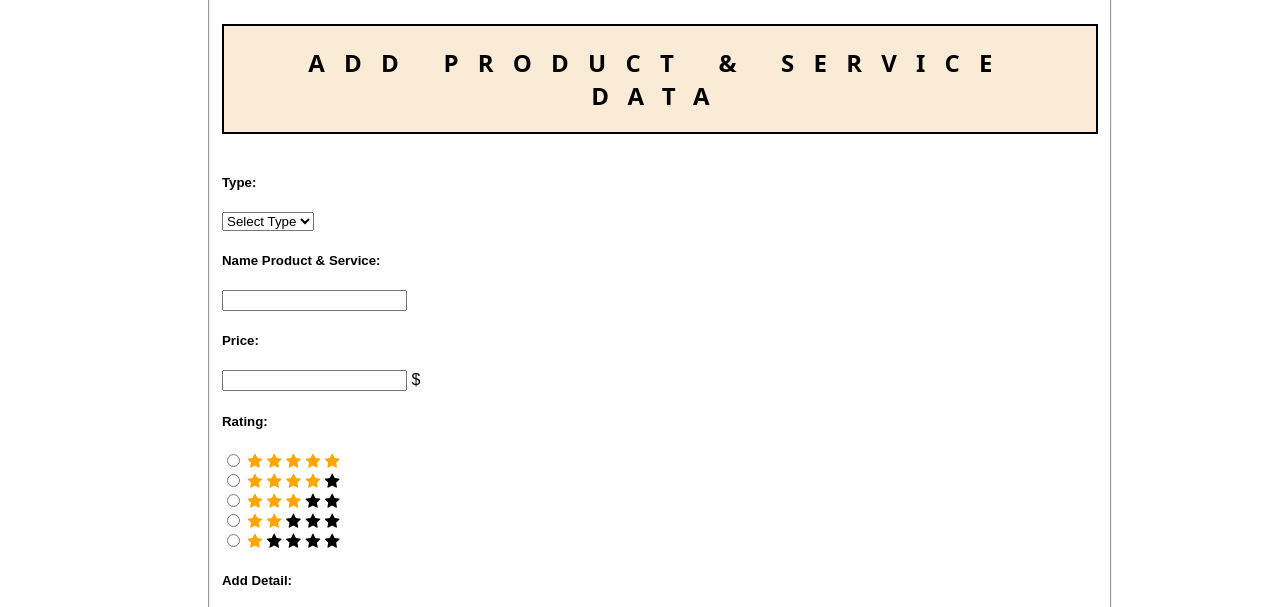
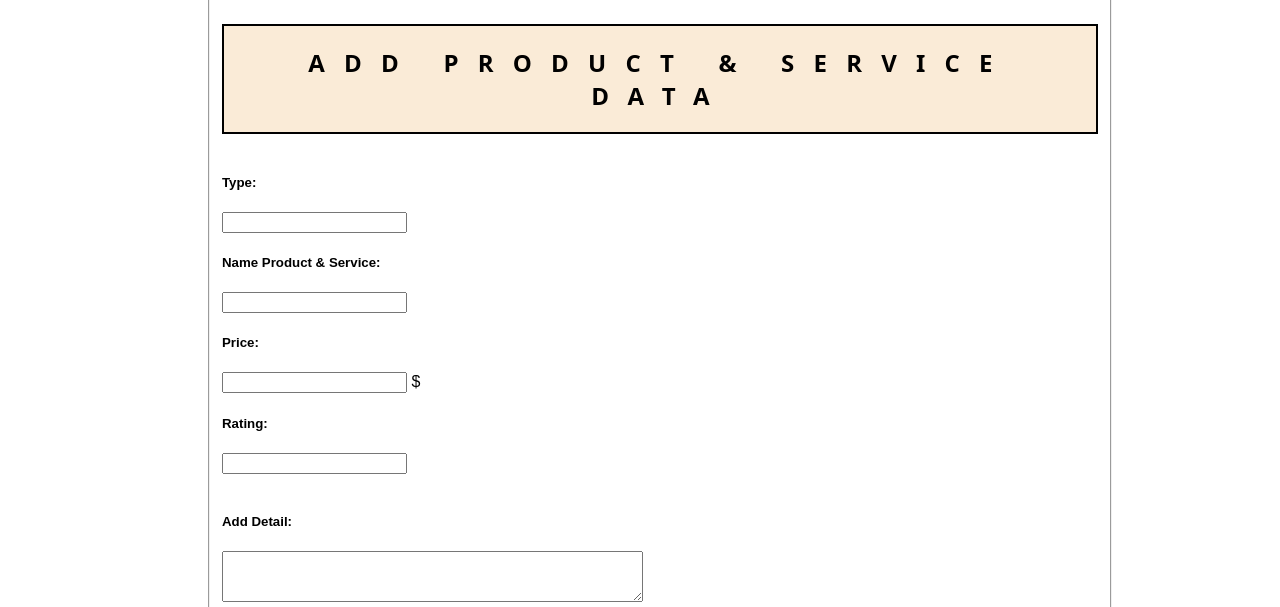
Before and after one commit to 6487071-Kotchaporn-Suwannarat/webprog, a plain HTML site: page ข้อ 5 manage product&service.html in a window 1280 px wide. Shown: the part 302-909 px from the top of the page. Drawn offline with Linux system fonts and the light colour scheme.

Commit message:
fix something

```diff
--- a/ข้อ 5 manage product&service.html
+++ b/ข้อ 5 manage product&service.html
@@ -51,11 +51,7 @@
 
                             <!--ประเภทสินค้า-->
                             <h5 id="type">Type:</h5>
-                            <select name="type_id" id="type_id" required="required">
-                                <option value="">Select Type</option>
-                                <option value="1">Bakery</option>
-                                <option value="2">Beverage</option>
-                            </select><br>
+                            <input id="name_type" name="name_type" type="text" required="required"><br>
 
                             <!--ชื่อสินค้า-->
                             <h5 id="addname">Name Product & Service:</h5>
@@ -63,48 +59,16 @@
 
                             <!--ราคาสินค้า-->
                             <h5 id="price">Price:</h5>
-                            <input type="number" name="price_pro" id="price_pro" required="required"> $<br>
+                            <input type="number" name="price_pro" type="float" id="price_pro" required="required"> $<br>
 
                             <!--เรทติ้ง-->
                             <h5 id="rating">Rating:</h5>
-                            <input type="radio" name="rating_pro" id="rating_pro" required="required" value="5">
-                            <span class="fa fa-star checked"></span>
-                            <span class="fa fa-star checked"></span>
-                            <span class="fa fa-star checked"></span>
-                            <span class="fa fa-star checked"></span>
-                            <span class="fa fa-star checked"></span><br>
-                            <input type="radio" name="rating_pro" id="rating_pro" required="required" value="4">
-                            <span class="fa fa-star checked"></span>
-                            <span class="fa fa-star checked"></span>
-                            <span class="fa fa-star checked"></span>
-                            <span class="fa fa-star checked"></span>
-                            <span class="fa fa-star"></span><br>
-                            <input type="radio" name="rating_pro" id="rating_pro" required="required" value="3">
-                            <span class="fa fa-star checked"></span>
-                            <span class="fa fa-star checked"></span>
-                            <span class="fa fa-star checked"></span>
-                            <span class="fa fa-star"></span>
-                            <span class="fa fa-star"></span><br>
-                            <input type="radio" name="rating_pro" id="rating_pro" required="required" value="2">
-                            <span class="fa fa-star checked"></span>
-                            <span class="fa fa-star checked"></span>
-                            <span class="fa fa-star"></span>
-                            <span class="fa fa-star"></span>
-                            <span class="fa fa-star"></span><br>
-                            <input type="radio" name="rating_pro" id="rating_pro" required="required" value="1">
-                            <span class="fa fa-star checked"></span>
-                            <span class="fa fa-star"></span>
-                            <span class="fa fa-star"></span>
-                            <span class="fa fa-star"></span>
-                            <span class="fa fa-star"></span><br>
+                            <input id="rating_pro" name="rating_pro" type="int" required="required"><br>
+                          <br>
 
                             <!--รายละเอียดสินค้า-->
                             <h5 id="detail">Add Detail:</h5>
-                            <textarea name="detail_pro" id="detail_pro" cols="50" rows="3" required="required"></textarea>
-
-                            <!--รูปภาพสินค้า-->
-                            <h5 id="img">Image:</h5>
-                            <input type="file" name="pro_img" required="required" id="pro_img" size="40">
+                            <textarea name="detail_pro" id="detail_pro" type="text" cols="50" rows="3" required="required"></textarea>
 
                             <!--ปุ่มสำหรับการเพิ่มสินค้า-->
                             <h5>&nbsp;</h5>
```
Also changed, not shown: index.js (+9 -9 lines).
